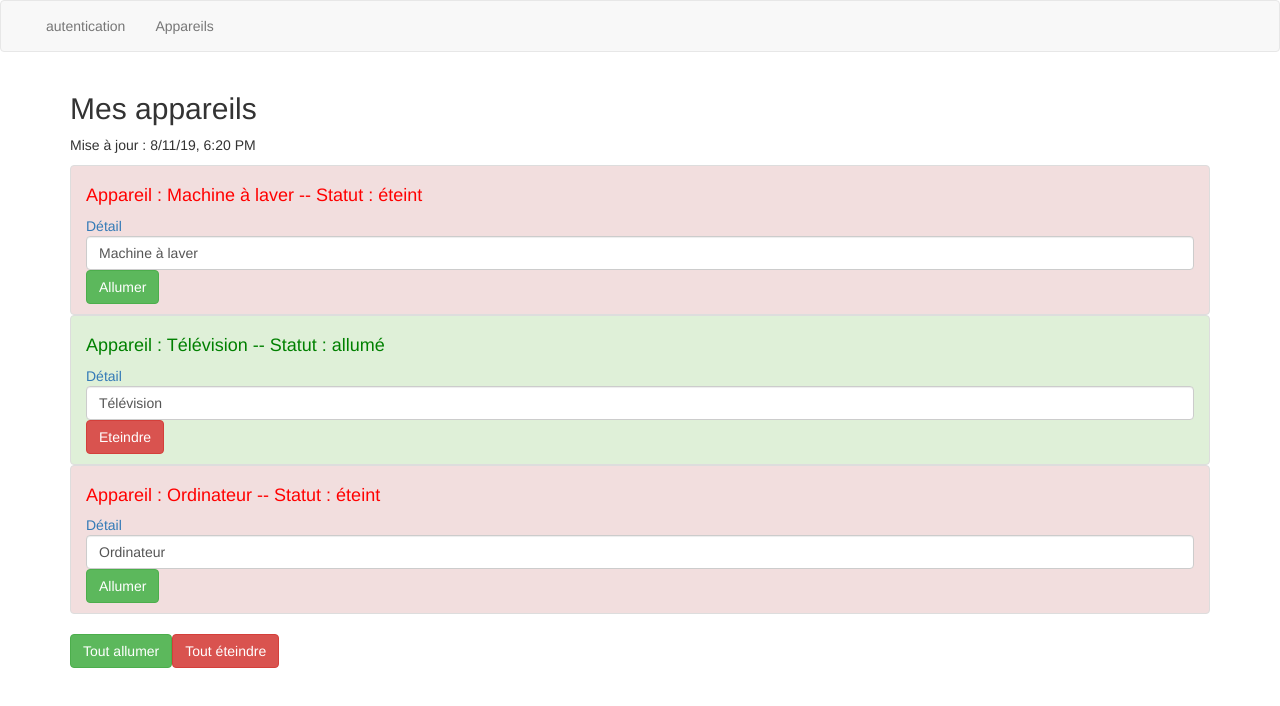
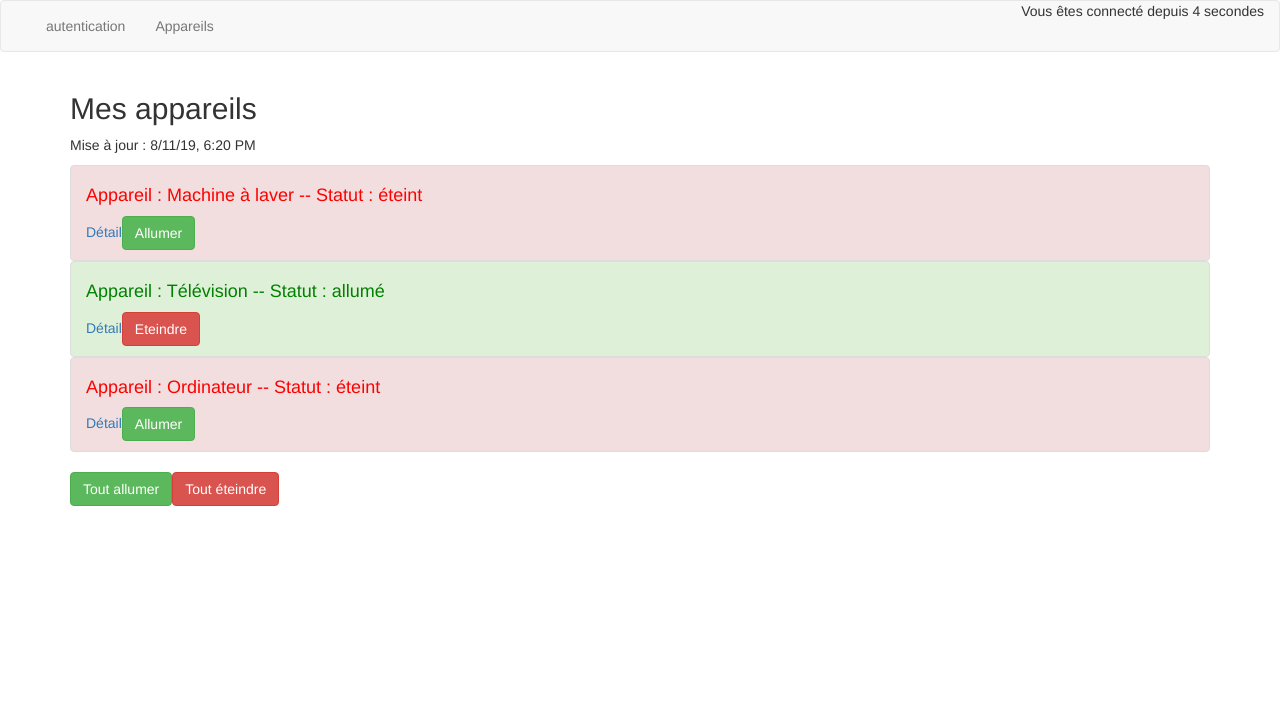
Before and after one commit to RAF24/mon-premier-projet, an Angular app: page / in a window 1280 px wide. Shown: the top 706 px of the page. Built offline with nearby package versions, Linux system fonts and the light colour scheme.

Commit message:
refactoring

```diff
--- a/src/app/app.component.html
+++ b/src/app/app.component.html
@@ -5,6 +5,9 @@
           <li routerLinkActive="active"><a routerLink="auth">autentication</a></li>
           <li routerLinkActive="active"><a routerLink="appareils">Appareils</a></li>
         </ul>
+        <div class="navbar-right">
+            <p>Vous êtes connecté depuis {{secondes}} secondes</p>
+        </div>
       </div>
     </div>
   </nav>
--- a/src/app/app.component.ts
+++ b/src/app/app.component.ts
@@ -1,4 +1,7 @@
-import { Component, OnInit } from '@angular/core';
+import { Component, OnInit, OnDestroy } from '@angular/core';
+import {Observable} from 'rxjs/Observable';
+import 'rxjs/add/observable/interval';
+import { Subscription } from 'rxjs';
 
 
 @Component({
@@ -6,9 +9,29 @@ import { Component, OnInit } from '@angular/core';
   templateUrl: './app.component.html',
   styleUrls: ['./app.component.scss']
 })
-export class AppComponent implements OnInit {
+export class AppComponent implements OnInit, OnDestroy {
+
+  secondes: number;
+  counterSubscription: Subscription;
 
   constructor() {}
 
-  ngOnInit() {}
+  ngOnInit() {
+     const counter = Observable.interval(1000);
+     this.counterSubscription = counter.subscribe(
+       (value: number) => {
+         this.secondes = value;
+       },
+       (error: any) => {
+         console.log('Une erreur est survenue !');
+       },
+       () => {
+        console.log('Observable complète !');
+       }
+     );
+  }
+
+  ngOnDestroy() {
+    this.counterSubscription.unsubscribe();
+  }
 }
--- a/src/app/appareil-view/appareil-view.component.ts
+++ b/src/app/appareil-view/appareil-view.component.ts
@@ -1,5 +1,6 @@
 import { Component, OnInit } from '@angular/core';
 import { AppareilService } from '../services/appareil.service';
+import { Subscription } from 'rxjs';
 
 @Component({
   selector: 'app-appareil-view',
@@ -11,6 +12,7 @@ export class AppareilViewComponent implements OnInit {
   isAuth = false;
 
   appareils: any[];
+  appareilSubscription: Subscription;
 
   lastUpdate = new Promise((resolve, reject) => {
     const date = new Date();
@@ -29,13 +31,19 @@ export class AppareilViewComponent implements OnInit {
   }
 
   ngOnInit() {
-    this.appareils = this.appareilService.appareils;
+    this.appareilSubscription = this.appareilService.appareilSubject.subscribe(
+      (appareils: any[]) => {
+        this.appareils = appareils;
+      }
+    );
+    this.appareilService.emitAppareilSubject();
   }
 
 
 // allumer tout
 onAllumer() {
   this.appareilService.switchOnAll();
+  this.appareilService.emitAppareilSubject();
 }
 
 // éteindre tout
@@ -45,7 +53,10 @@ if (confirm('Etes-vous sûr de vouloir éteindre tous vos appareils ?')) {
 } else {
   return null;
 }
+this.appareilService.emitAppareilSubject();
 }
 
 
+
+
 }
--- a/src/app/appareil/appareil.component.html
+++ b/src/app/appareil/appareil.component.html
@@ -3,7 +3,6 @@
       'list-group-item-danger': appareilStatus ==='éteint'}">
   <h4 [ngStyle]="{color: getColor()}">Appareil : {{ appareilName }} -- Statut : {{getStatus()}}</h4>
   <a [routerLink]="[id]">Détail</a>
-  <input type="text" class="form-control" [(ngModel)] = "appareilName"/>
   <button class="btn btn-success"
             *ngIf="appareilStatus === 'éteint'"
             (click)="onSwitch()">Allumer</button>
--- a/src/app/services/appareil.service.ts
+++ b/src/app/services/appareil.service.ts
@@ -1,6 +1,10 @@
+import { Subject } from 'rxjs';
+
 export class AppareilService {
 
-    appareils = [
+  appareilSubject = new Subject<any[]>();
+
+    private appareils = [
         {
           id: 1,
           name: 'Machine à laver',
@@ -18,13 +22,17 @@ export class AppareilService {
         }
     ];
 
+    //
+    emitAppareilSubject() {
+      this.appareilSubject.next(this.appareils.slice());
+    }
 
     // allumer tous les appareils en même temps
     switchOnAll() {
         for (const appareil of this.appareils) {
             appareil.status = 'allumé';
         }
-
+        this.emitAppareilSubject();
       }
 
     // allumer tous les appareils en même temps
@@ -32,17 +40,20 @@ export class AppareilService {
         for (const appareil of this.appareils) {
             appareil.status = 'éteint';
         }
+        this.emitAppareilSubject();
     }
 
 
     // allumer un seul appareil
     switchOnOne(i: number) {
         this.appareils[i].status = 'allumé';
+        this.emitAppareilSubject();
     }
 
     // éteindre un seul appareil
     switchOffOne(i: number) {
         this.appareils[i].status = 'éteint';
+        this.emitAppareilSubject();
     }
 
 
```
